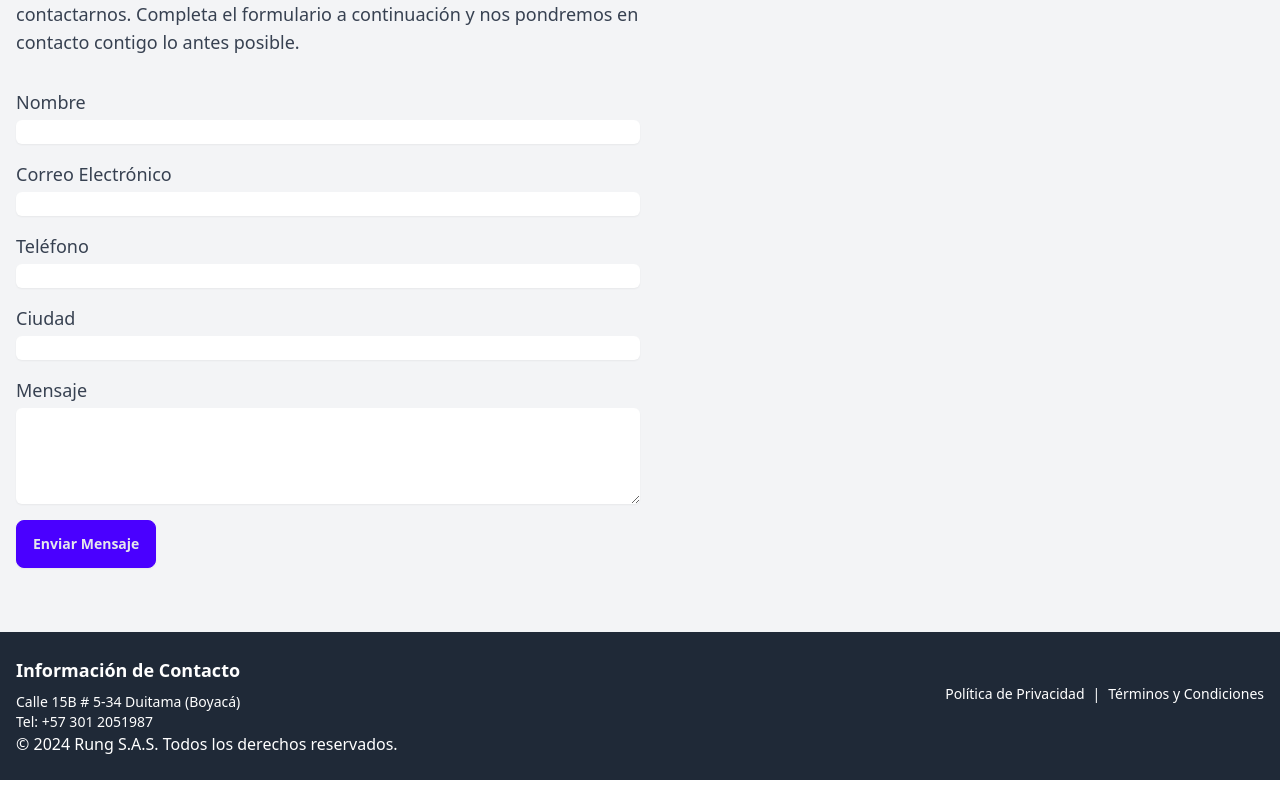
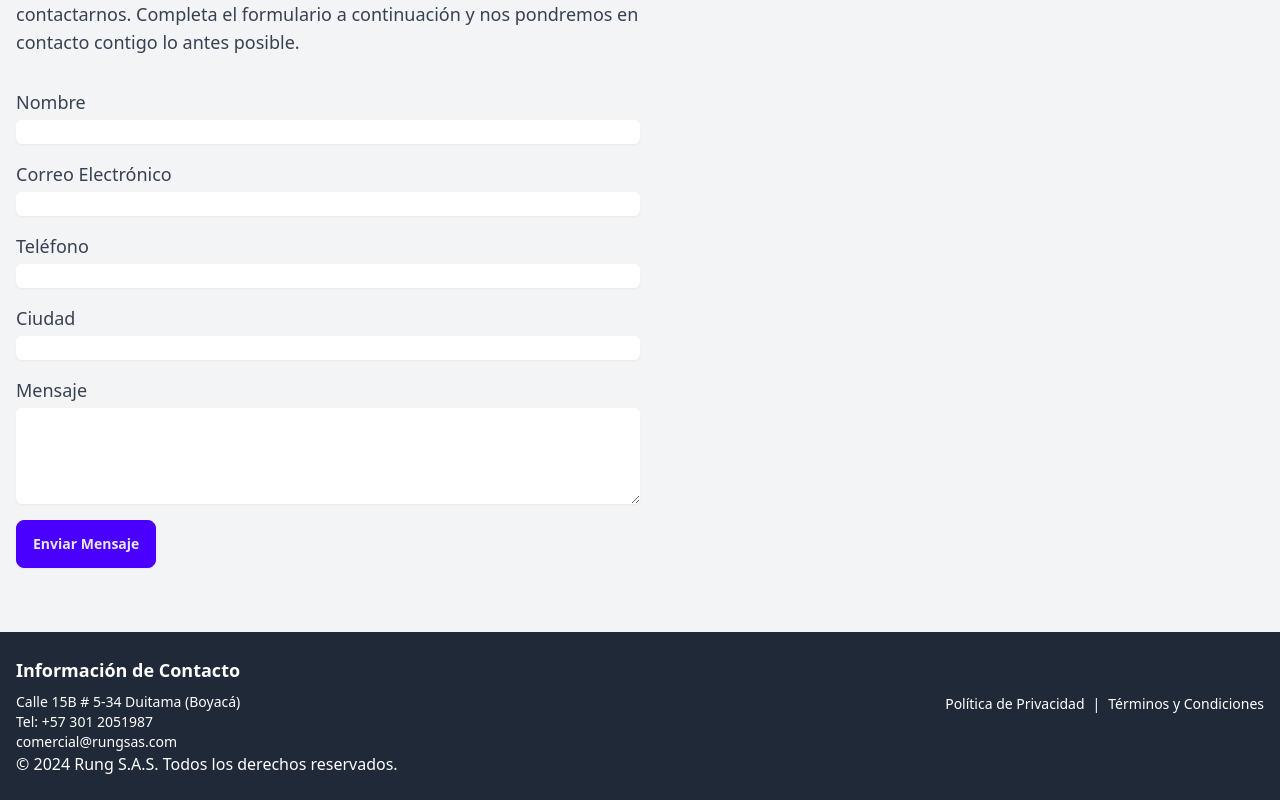
Before and after one commit to camilo7896/rung-sas-v0.002, a React (Vite) app: page / in a window 1280 px wide. Shown: the part 2500-3300 px from the top of the page. Built offline with nearby package versions, Linux system fonts and the light colour scheme.

Commit message:
Se incorporo correo contacto@rungsas.com

```diff
--- a/src/components/Footer.jsx
+++ b/src/components/Footer.jsx
@@ -7,6 +7,7 @@ const Footer = () => (
           <h2 className="text-lg font-bold mb-2">Información de Contacto</h2>
           <p className="mt-2">Calle 15B # 5-34 Duitama (Boyacá)</p>
           <p>Tel: +57 301 2051987</p>
+          <p>comercial@rungsas.com</p>
         </div>
 
         {/* Sección de Políticas */}
```
